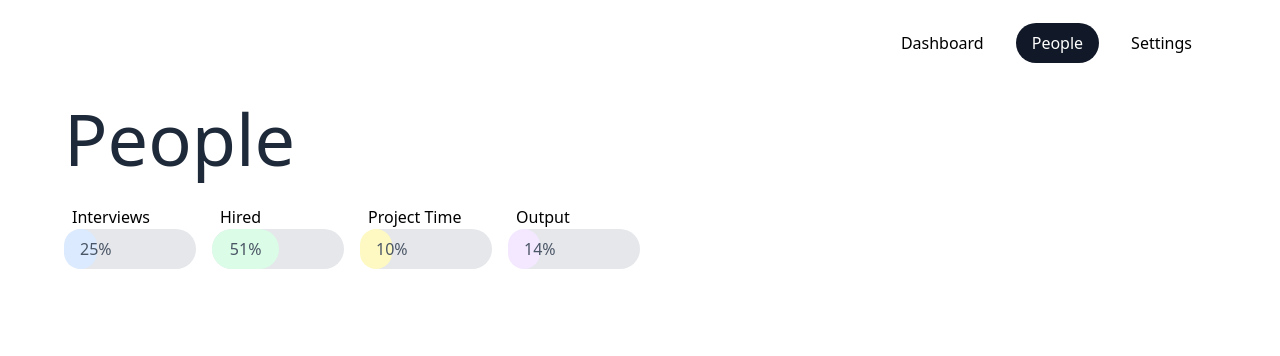
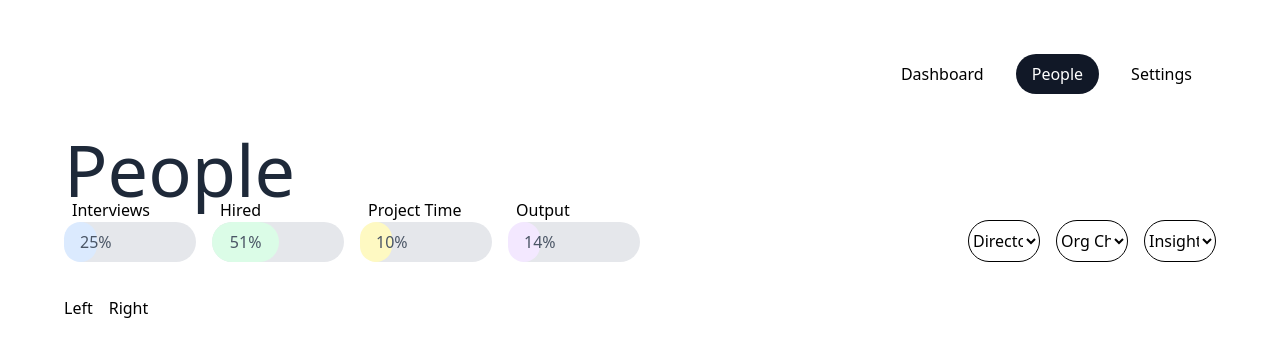
Before and after one commit to Local-Developer17/dashboard-app, a Vue app: page /people in a window 1280 px wide. Shown: the top 356 px of the page. Built offline with nearby package versions, Linux system fonts and the light colour scheme.

Commit message:
[feat] - PeopleHeader Combobox Implementation

```diff
--- a/src/App.vue
+++ b/src/App.vue
@@ -1,6 +1,6 @@
 <template>
   <div id="app">
-    <div class="main w-full h-full">
+    <div class="main w-full h-full px-16 py-8">
       <div class="left h-full w-full flex flex-col">
         <HeaderVue />
         <main class="h-full">
--- a/src/components/HeaderVue.vue
+++ b/src/components/HeaderVue.vue
@@ -1,12 +1,8 @@
 <template>
-  <header class="h-24 flex items-center justify-end px-16">
+  <header class="h-24 flex items-center justify-end ">
     <nav class="bg-white p-2 flex gap-4 rounded-full border-solid">
-      <RouterLink
-        v-for="link in routerLinks"
-        :key="link.to"
-        :to="link.to"
-        class="link py-2 px-4 rounded-full font-medium"
-      >
+      <RouterLink v-for="link in routerLinks" :key="link.to" :to="link.to"
+        class="link py-2 px-4 rounded-full font-medium">
         {{ link.name }}
       </RouterLink>
     </nav>
--- a/src/components/PeopleFilters.vue
+++ b/src/components/PeopleFilters.vue
@@ -0,0 +1,9 @@
+<template>
+    <div class="main flex flex-row gap-4 w-full py-4">
+        <div class="filter-left">Left</div>
+        <div class="filter-right">Right</div>
+    </div>
+</template>
+<script setup>
+
+</script>
--- a/src/components/PeopleHeader.vue
+++ b/src/components/PeopleHeader.vue
@@ -1,5 +1,5 @@
 <template>
-    <div class="people-main p-16 h-1/3 py-4">
+    <div class="people-main h-1/4 py-4">
         <div class="title h-1/2">
             <h1 :class="titleStyle">{{ peopleTitle }}</h1>
         </div>
@@ -17,13 +17,28 @@
                     </div>
                 </ul>
             </div>
-            <div class="row-right w-1/2"></div>
+            <div class="row-right flex justify-items-end w-1/2 gap-4 justify-end">
+                <div class="w-1/8 flex flex-col justify-end " v-for="item in selectItems" :key="item.label">
+                    <select appearance-none v-model="item.value"
+                        class="combobox border rounded-full py-2 w-full text-center">
+                        <option value="" disabled hidden>
+                            {{ item.label }}
+                        </option>
+                        <option v-for="option in item.options" :key="option" :value="option">
+                            {{ option }}
+                        </option>
+                    </select>
+                </div>
+            </div>
         </div>
     </div>
 </template>
 
 <script setup>
-import { reactive } from 'vue'
+import { reactive, defineEmits } from 'vue'
+
+
+const emit = defineEmits(['onChange'])
 
 const peopleTitle = 'People'
 
@@ -51,4 +66,23 @@ const progress = reactive({
         { label: 'Output', percent: '14%', backgroundColor: 'bg-purple-100' },
     ],
 })
+const selectItems = reactive([
+    {
+        label: 'Directory',
+        options: ['Option 1', 'Option 2', 'Option 3'],
+        value: '', // ✅ MUST match placeholder value
+    },
+    {
+        label: 'Org Chat',
+        options: ['Option 1', 'Option 2', 'Option 3'],
+        value: '',
+    },
+    {
+        label: 'Insights',
+        options: ['Option 1', 'Option 2', 'Option 3'],
+        value: '',
+    },
+])
 </script>
+
+<style scoped></style>
--- a/src/components/PeopleTable.vue
+++ b/src/components/PeopleTable.vue
@@ -0,0 +1,4 @@
+<template>
+
+</template>
+<script setup></script>
--- a/src/views/PeoplePage.vue
+++ b/src/views/PeoplePage.vue
@@ -1,6 +1,8 @@
 <template>
   <PeopleHeader />
+  <PeopleFilters />
 </template>
 <script setup>
 import PeopleHeader from "@/components/PeopleHeader.vue";
+import PeopleFilters from "@/components/PeopleFilters.vue";
 </script>
```
